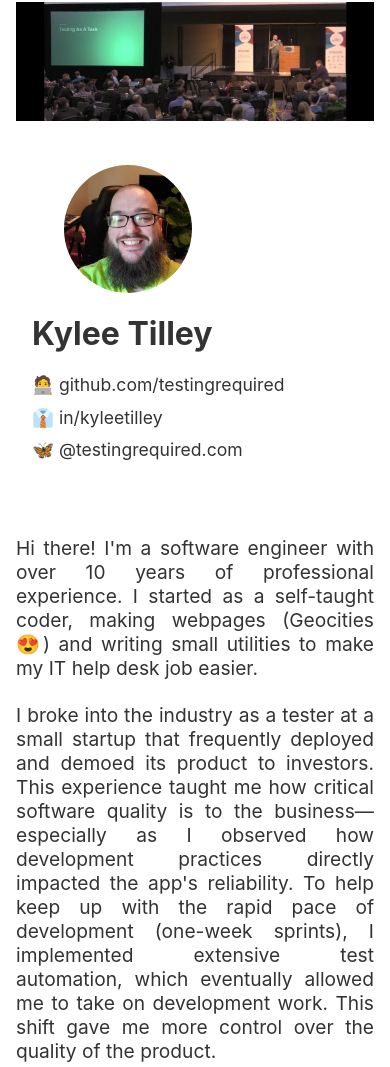
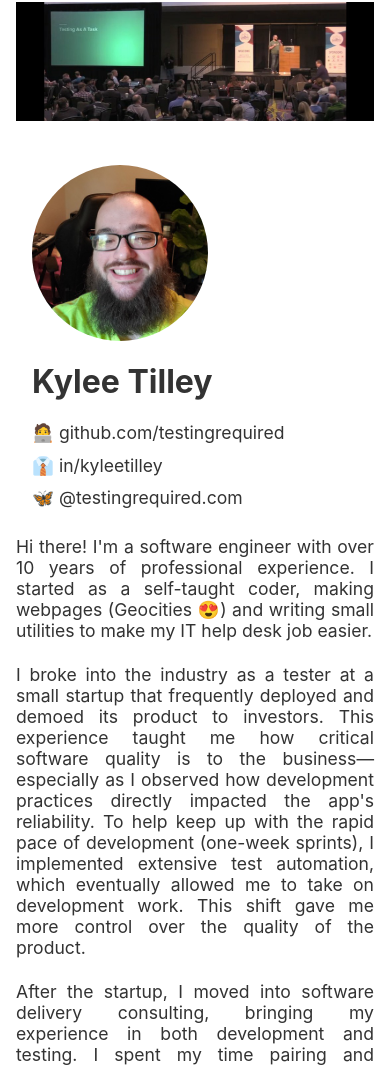
Before and after one commit to testingrequired/testingrequired.com, a Gatsby site: page /about in a window 390 px wide. Shown: the part 218-1285 px from the top of the page. Built offline with nearby package versions, Linux system fonts and the light colour scheme; Gatsby itself is replaced by a stand-in of ours.

Commit message:
More responsive changes

```diff
--- a/src/pages/about.js
+++ b/src/pages/about.js
@@ -13,17 +13,24 @@ const AboutMeHeader = styled.div`
 
   @media (max-width: 600px) {
     float: none;
-    margin-bottom: 3em;
+    margin-bottom: 0em;
+  }
+
+  @media (max-width: 500px) {
+    margin-bottom: 0em;
   }
 `;
 
 const Picture = styled.img`
   border-radius: 50%;
-  width: 8em;
-  min-width: 8em;
-  height: 8em;
+  width: 13em;
+  min-width: 13em;
+  height: 13em;
 
   @media (max-width: 600px) {
+    width: 8em;
+    min-width: 8em;
+    height: 8em;
     float: right;
     margin-left: 2em;
   }
@@ -35,6 +42,12 @@ const Picture = styled.img`
   @media (max-width: 475px) {
     display: block;
     float: none;
+    margin-top: 0;
+    margin-left: 0;
+
+    width: 11em;
+    min-width: 11em;
+    height: 11em;
   }
 `;
 
@@ -44,16 +57,11 @@ const Blurb = styled.section`
   letter-spacing: 0.01em;
   text-align: justify;
   text-justify: inter-character;
+  line-height: 1.4em;
 
   @media (max-width: 600px) {
     letter-spacing: inherit;
-    font-size: 1.2em;
-  }
-
-  @media (max-width: 500px) {
-  }
-
-  @media (max-width: 475px) {
+    line-height: inherit;
   }
 `;
 
```
